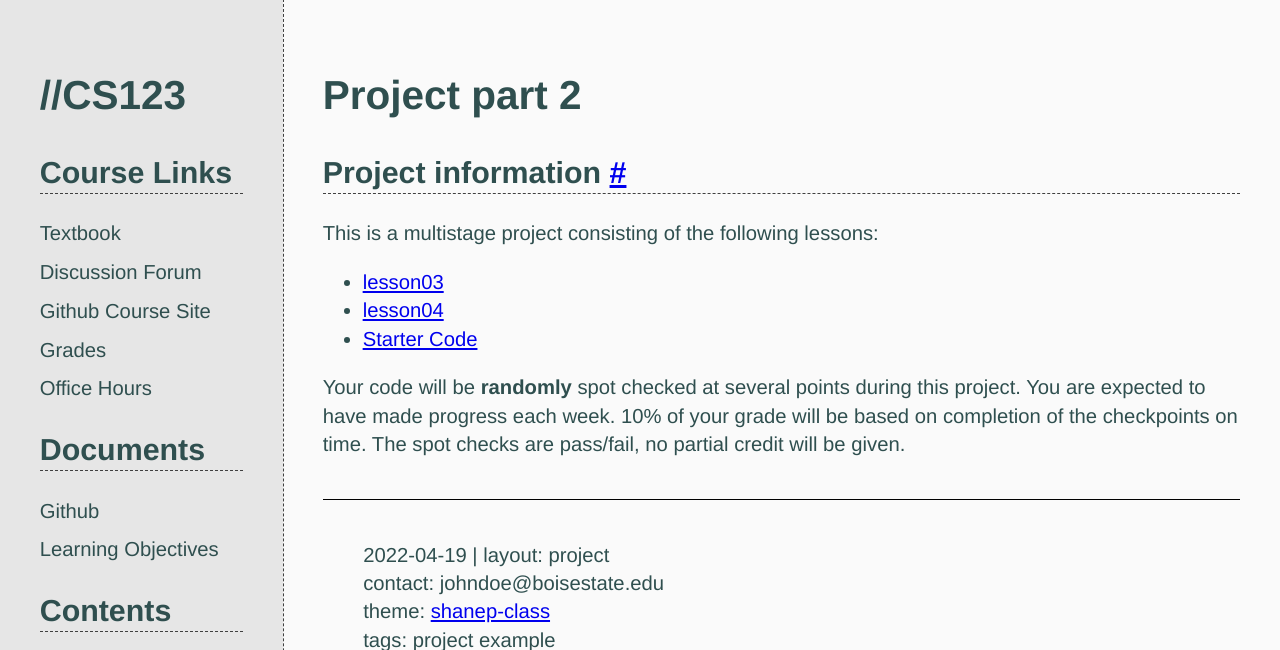
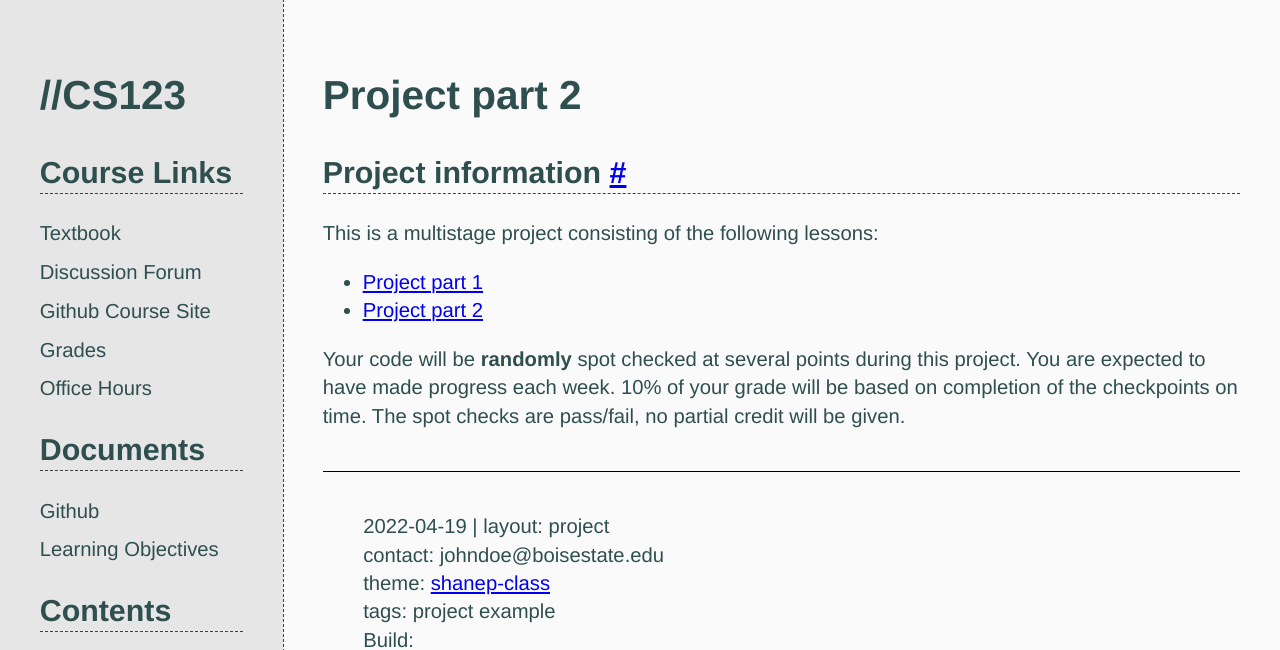
Before and after one commit to shanep/class-theme, a Jekyll site: the page built from _lessons/lesson04.md, in a window 1280 px wide, cut to the strip 0-650 px from the top of the page. Built offline with Jekyll 4.4.1, drawn with Linux system fonts in a browser that asks for light colours.

Commit message:
updated project layout

```diff
--- a/_layouts/project.html
+++ b/_layouts/project.html
@@ -9,10 +9,11 @@
 <p>This is a multistage project consisting of the following lessons:</p>
 
 <ul>
-{% for lesson in page.lessons %}
-<li><a href="{{lesson}}.html">{{lesson}}</a></li>
+{% for lesson in site.lessons %}
+{% if lesson.tag == page.tag %}
+<li><a href={{lesson.url}}>{{lesson.title}}</a></li>
+{% endif %}
 {% endfor %}
-<li><a href="{{page.lessons[0]}}.html">Starter Code</a></li>
 </ul>
 
 <p>
```
Also changed, not shown: shanep-class.gemspec.
